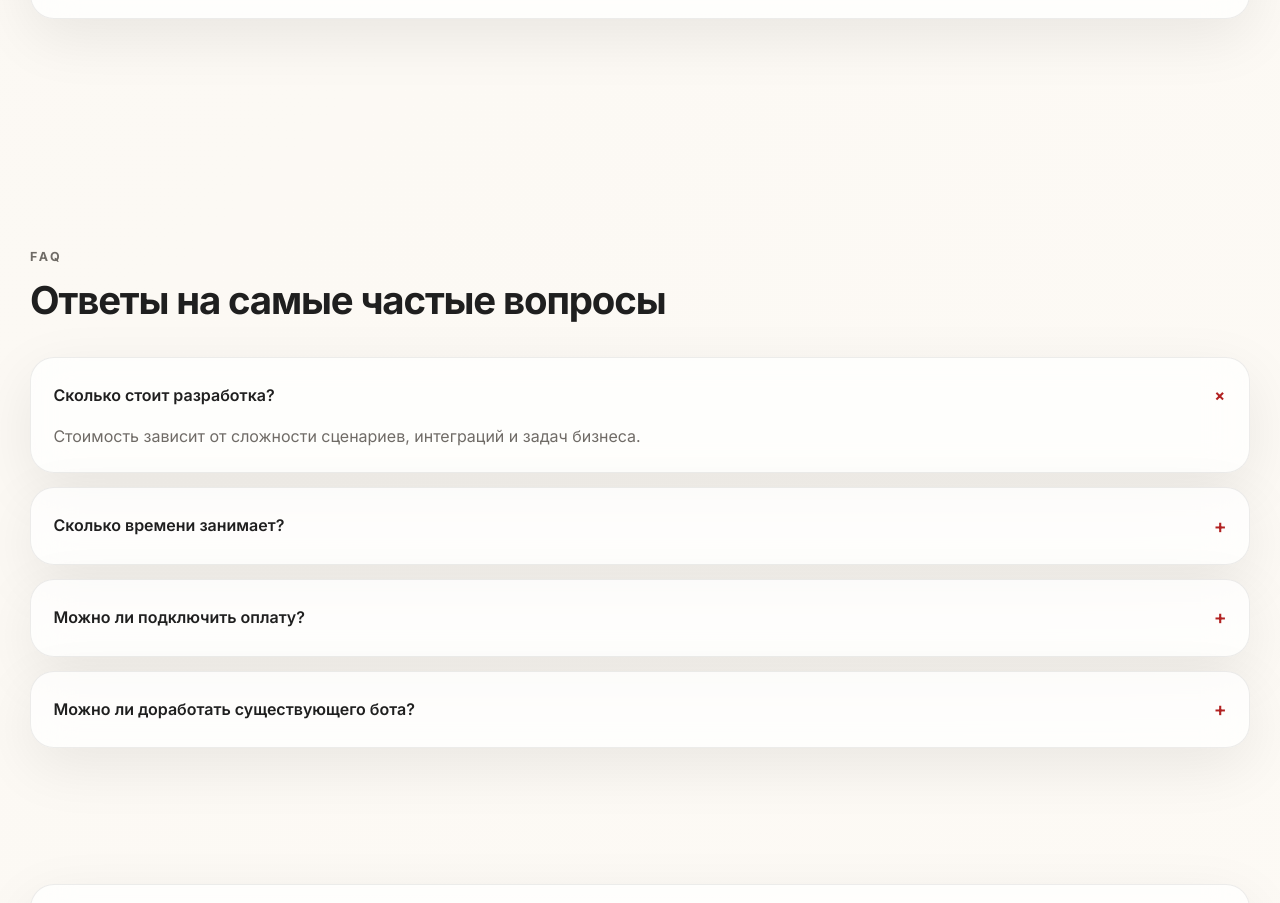
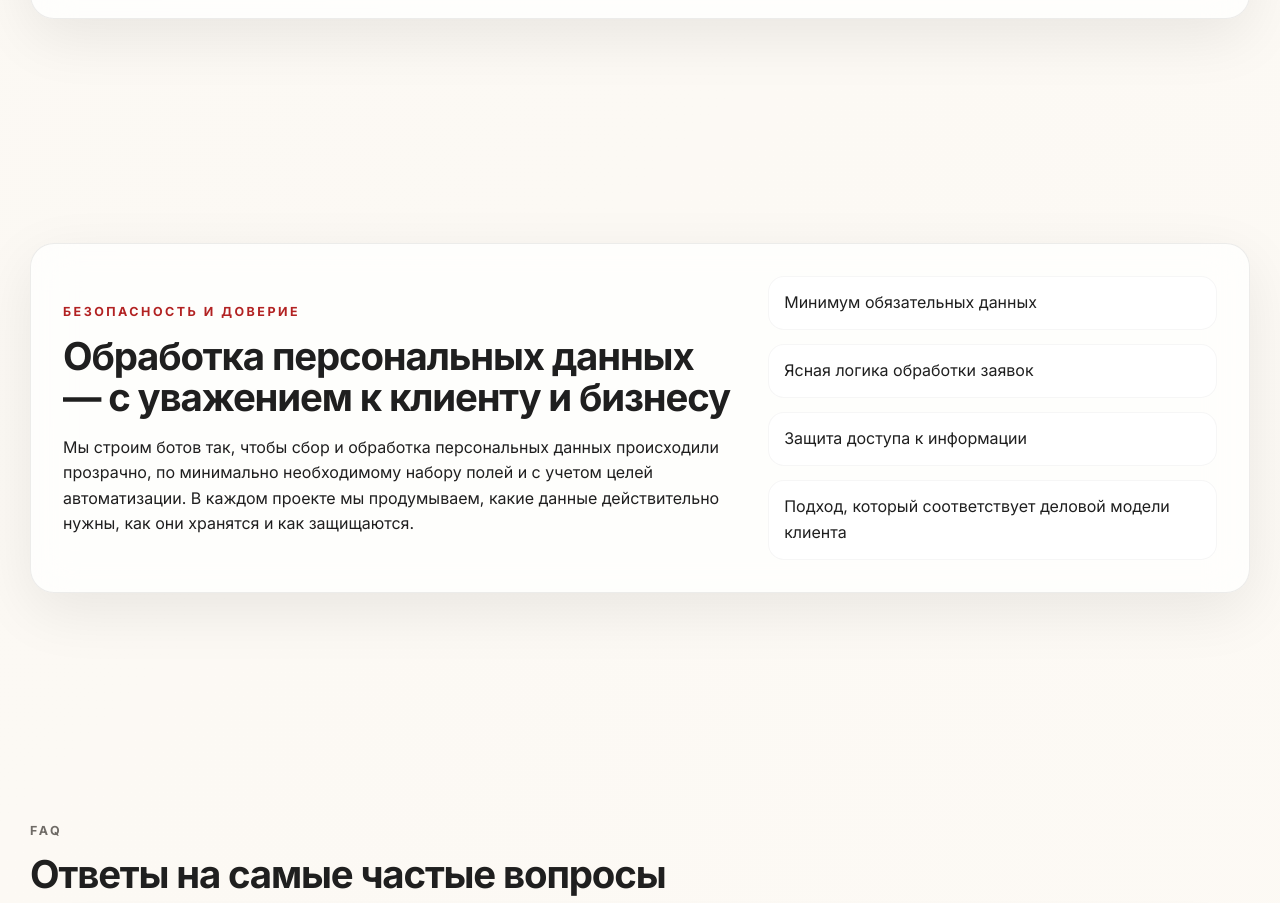
Before and after one commit to nsnacademy/botflow-landing, a plain HTML site: page index.html in a window 1280 px wide. Shown: the part 4420-5323 px from the top of the page. Drawn offline with Linux system fonts and the light colour scheme.

Commit message:
Add personal data processing section

```diff
--- a/index.html
+++ b/index.html
@@ -250,6 +250,29 @@
         </div>
       </section>
 
+      <section class="section" id="privacy">
+        <div class="container">
+          <div class="privacy-card glass reveal">
+            <div class="privacy-copy">
+              <p class="eyebrow">Безопасность и доверие</p>
+              <h2>Обработка персональных данных — с уважением к клиенту и бизнесу</h2>
+              <p>
+                Мы строим ботов так, чтобы сбор и обработка персональных данных происходили
+                прозрачно, по минимально необходимому набору полей и с учетом целей автоматизации.
+                В каждом проекте мы продумываем, какие данные действительно нужны, как они хранятся
+                и как защищаются.
+              </p>
+            </div>
+            <ul class="privacy-list">
+              <li>Минимум обязательных данных</li>
+              <li>Ясная логика обработки заявок</li>
+              <li>Защита доступа к информации</li>
+              <li>Подход, который соответствует деловой модели клиента</li>
+            </ul>
+          </div>
+        </div>
+      </section>
+
       <section class="section" id="faq">
         <div class="container">
           <div class="section-heading reveal">
--- a/style.css
+++ b/style.css
@@ -300,6 +300,27 @@ h2 {
   gap: 2rem;
   padding: 2rem;
 }
+.privacy-card {
+  display: grid;
+  grid-template-columns: 1.2fr 0.8fr;
+  gap: 2rem;
+  align-items: center;
+  padding: 2rem;
+}
+.privacy-list {
+  list-style: none;
+  padding: 0;
+  margin: 0;
+  display: grid;
+  gap: 0.85rem;
+}
+.privacy-list li {
+  padding: 0.9rem 1rem;
+  border-radius: 16px;
+  background: rgba(255,255,255,0.8);
+  color: var(--text);
+  box-shadow: inset 0 0 0 1px rgba(31,31,31,0.04);
+}
 .faq-list { display: grid; gap: 0.9rem; }
 .faq-item { overflow: hidden; }
 .faq-question {
@@ -347,7 +368,7 @@ h2 {
 .reveal.is-visible { opacity: 1; transform: translateY(0); }
 
 @media (max-width: 980px) {
-  .hero-grid, .final-cta, .highlight-card { grid-template-columns: 1fr; flex-direction: column; align-items: flex-start; }
+  .hero-grid, .final-cta, .highlight-card, .privacy-card { grid-template-columns: 1fr; flex-direction: column; align-items: flex-start; }
   .card-grid, .feature-grid, .industry-grid { grid-template-columns: repeat(2, minmax(0, 1fr)); }
   .hero-shell { padding-left: 0; }
   .floating-card { right: 0.5rem; bottom: 0.5rem; }
```
